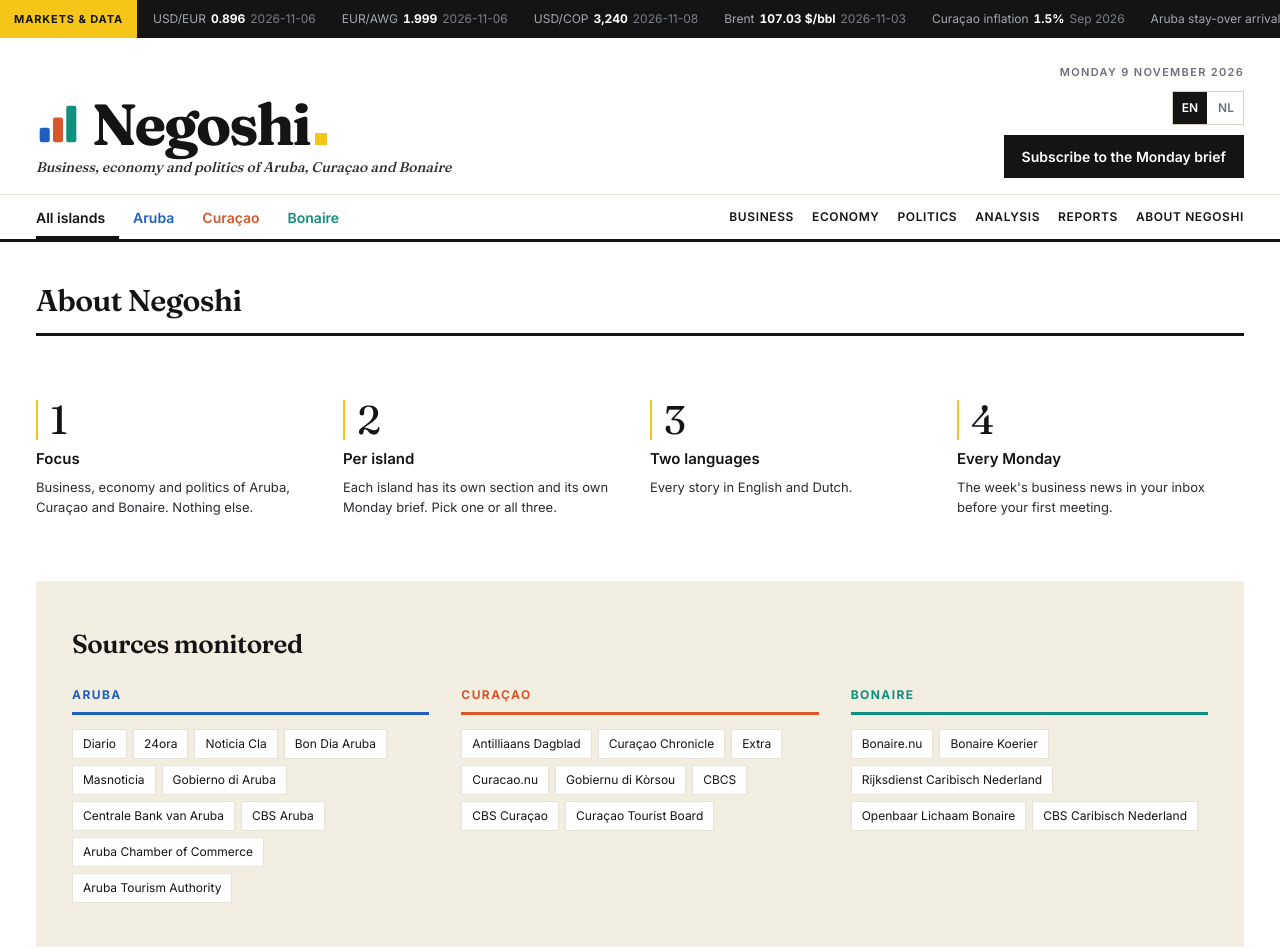
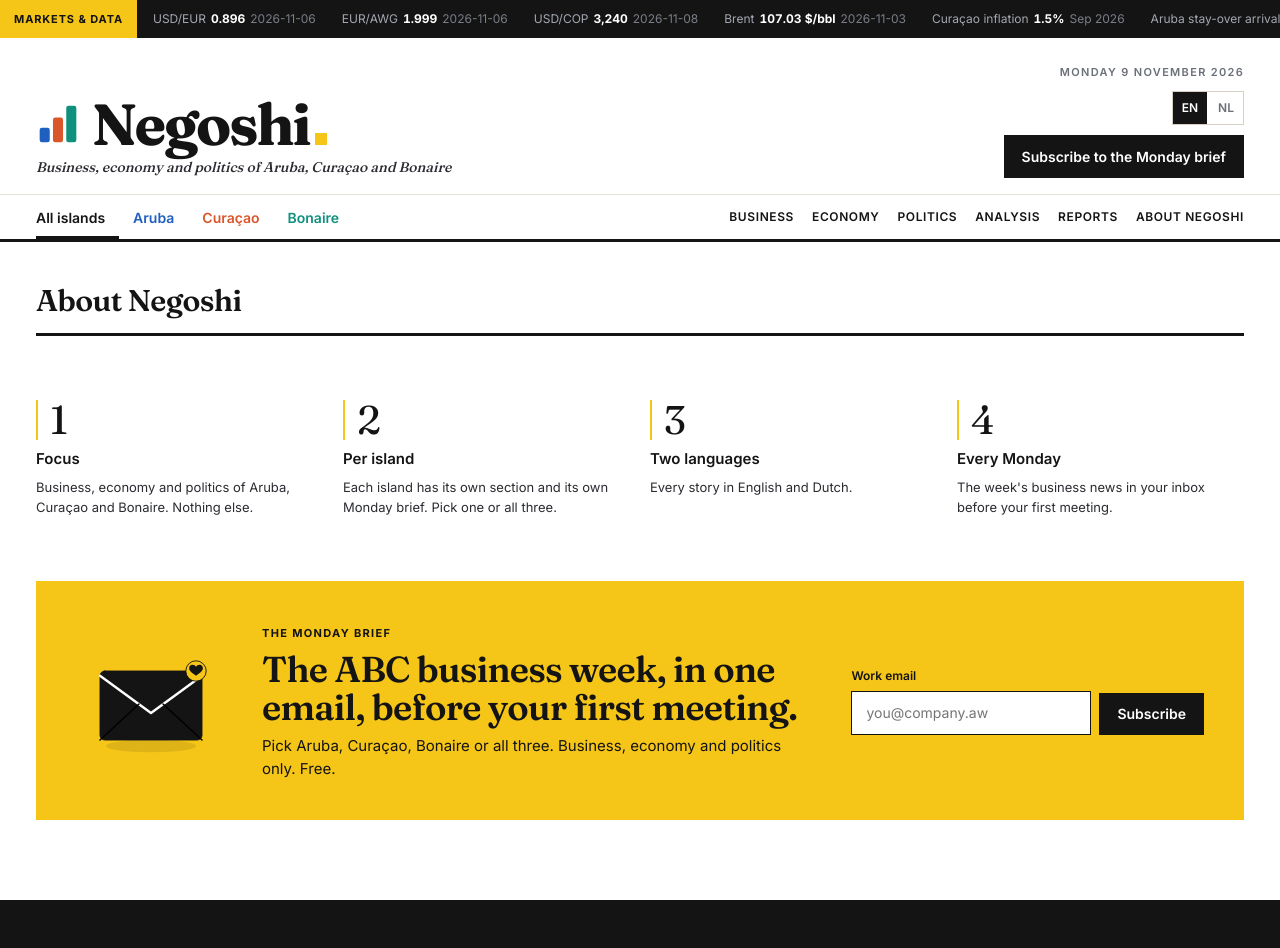
Before and after one commit to diederikkemmerling/negoshi, a Next.js app: page /en/about in a window 1280 px wide. Shown: the top 948 px of the page. Built offline with nearby package versions, Linux system fonts and the light colour scheme.

Commit message:
About page: remove sources list

```diff
--- a/app/[lang]/about/page.tsx
+++ b/app/[lang]/about/page.tsx
@@ -1,8 +1,7 @@
 import { notFound } from "next/navigation";
 import { connection } from "next/server";
 import { Ticker, Masthead, Footer, Newsletter } from "@/components/Chrome";
-import { allSources } from "@/lib/data";
-import { isLang, ISLANDS, t, type Lang } from "@/lib/i18n";
+import { isLang, t, type Lang } from "@/lib/i18n";
 
 export default async function AboutPage({ params }: { params: Promise<{ lang: string }> }) {
   await connection();
@@ -10,7 +9,6 @@ export default async function AboutPage({ params }: { params: Promise<{ lang: st
   if (!isLang(raw)) notFound();
   const lang: Lang = raw;
   const d = t(lang);
-  const sources = allSources();
   return (
     <>
       <Ticker lang={lang} />
@@ -26,19 +24,6 @@ export default async function AboutPage({ params }: { params: Promise<{ lang: st
             </div>
           ))}
         </div>
-        <section className="band" id="sources">
-          <div className="wrap inner">
-            <h2>{d.sourcesMonitored}</h2>
-            <div className="cols">
-              {ISLANDS.map((i) => (
-                <div className="col" key={i}>
-                  <h3 className="label-h" style={{ color: `var(--${i})`, borderColor: `var(--${i})` }}>{d.islands[i]}</h3>
-                  <div className="chips">{sources.filter((s) => s.island === i).map((s) => <span key={s.id}>{s.name}</span>)}</div>
-                </div>
-              ))}
-            </div>
-          </div>
-        </section>
         <Newsletter lang={lang} />
       </main>
       <Footer lang={lang} />
```
